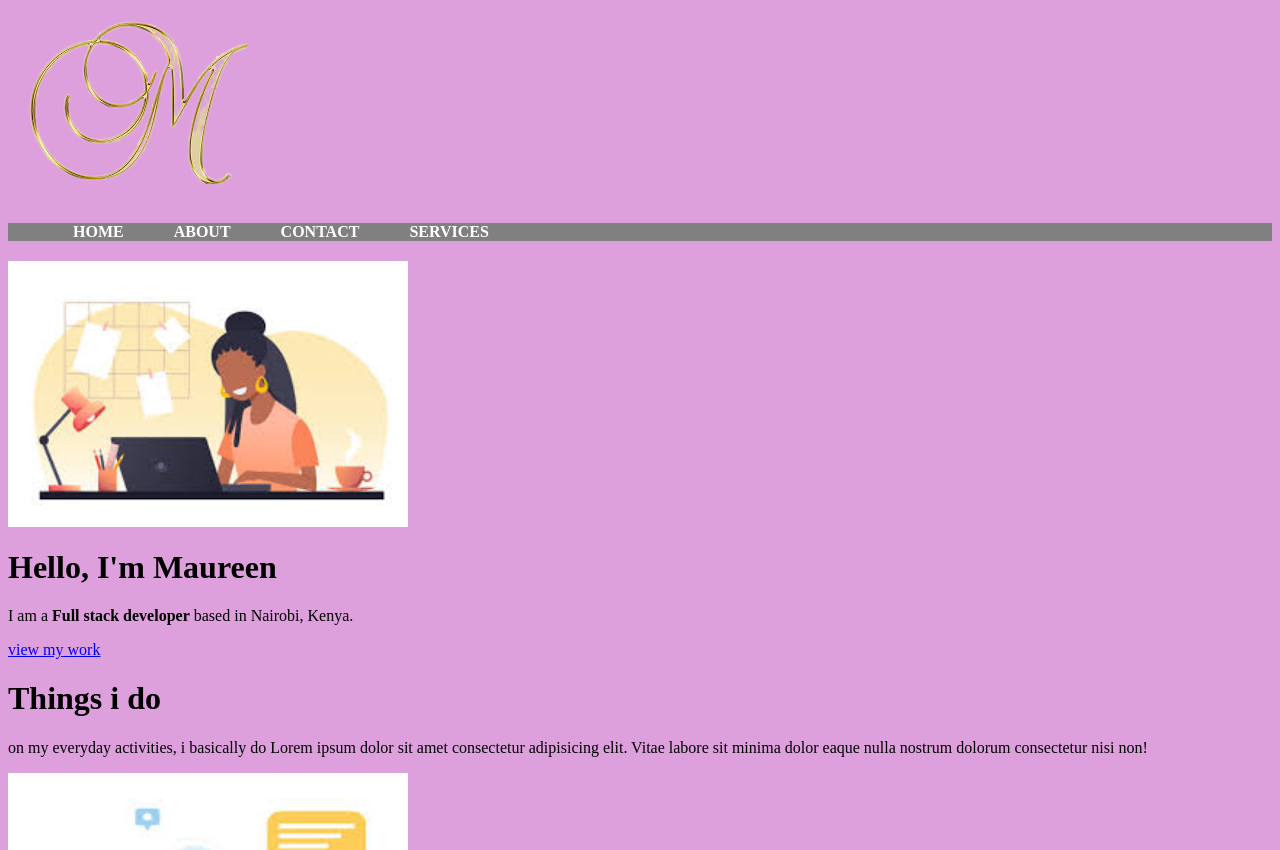
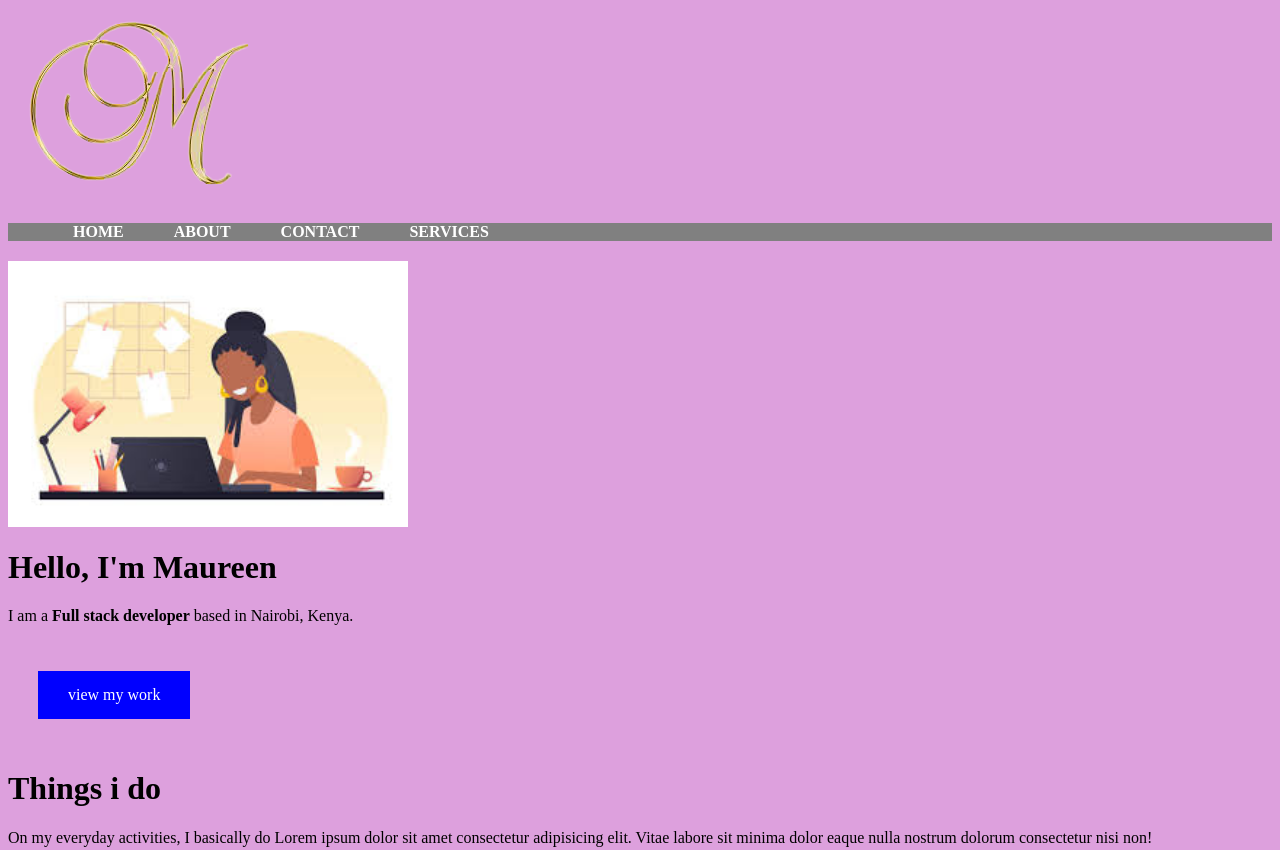
Before and after one commit to kmaureen72/portfolio, a plain HTML site: page home.html in a window 1280 px wide. Shown: the top 850 px of the page. Drawn offline with Linux system fonts and the light colour scheme.

Commit message:
add hover feature for view my work link

```diff
--- a/home.html
+++ b/home.html
@@ -35,7 +35,7 @@
       </div>
       <h1 class="intro">Things i do</h1>
       <p>
-        on my everyday activities, i basically do Lorem ipsum dolor sit amet
+        On my everyday activities, I basically do Lorem ipsum dolor sit amet
         consectetur adipisicing elit. Vitae labore sit minima dolor eaque nulla
         nostrum dolorum consectetur nisi non!
       </p>
--- a/style.css
+++ b/style.css
@@ -27,6 +27,21 @@
   width: 50px;
   border-radius: 50px;
 }
+.button {
+  background-color: blue;
+  border: none;
+  color: white;
+  margin: 30px;
+  padding: 15px 30px;
+  text-decoration: none;
+  display: inline-block;
+  text-align: center;
+}
+.button:hover {
+  background-color: white;
+  color: black;
+  box-shadow: 0 0 10px black;
+}
 .container img {
   display: flex;
   width: 400px;
```
